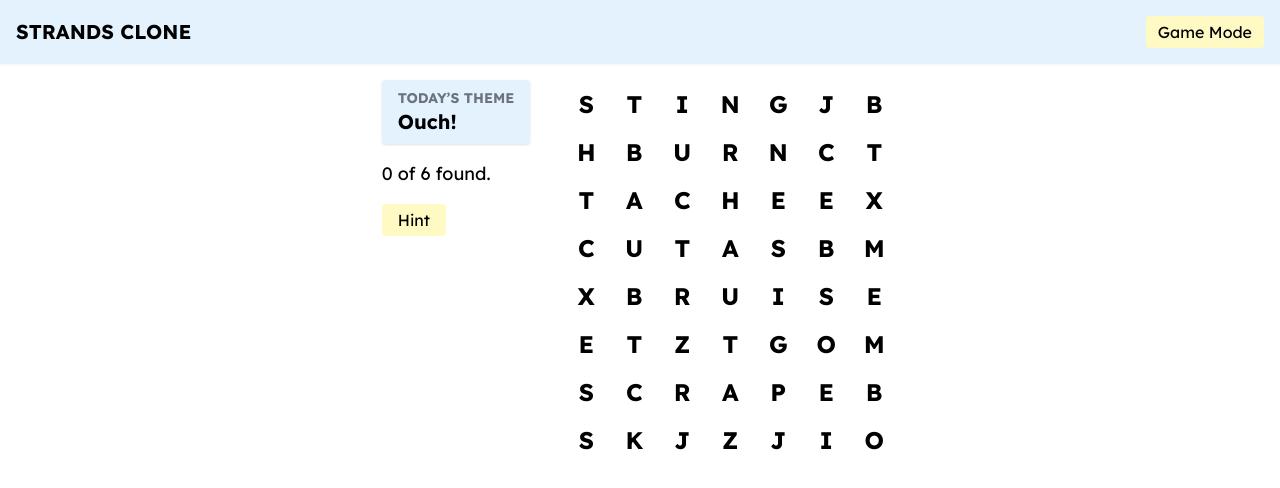
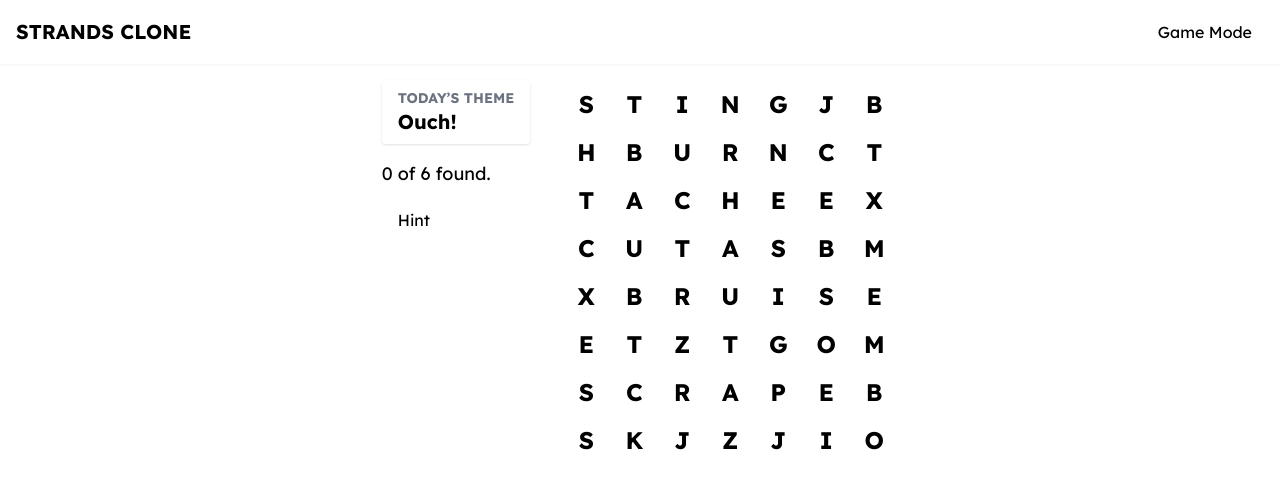
Before and after one commit to Heminyildiz/StrandUncover, a React (Vite) app: page /daily in a window 1280 px wide. Shown: the top 488 px of the page. Built offline with nearby package versions, Linux system fonts and the light colour scheme.

Commit message:
Update tailwind.config.js

```diff
--- a/tailwind.config.js
+++ b/tailwind.config.js
@@ -10,11 +10,11 @@ module.exports = {
         lexend: ["Lexend", "sans-serif"],
       },
       colors: {
-        "pastel-100": "#E3F2FD",
-        "pastel-200": "#FFF9C4",
-        "pastel-300": "#FFE0B2",
-        "pastel-400": "#FFCDD2",
-        "pastel-500": "#D1C4E9",
+        brandPrimary: "#8B5CF6",    // mor
+        brandSecondary: "#EC4899",  // pembe
+        brandAccent: "#FBBF24",     // turuncu ton
+        brandLight: "#F3F4F6",      // açık gri
+        brandGreen: "#34D399"       // yeşil
       }
     },
   },
```
